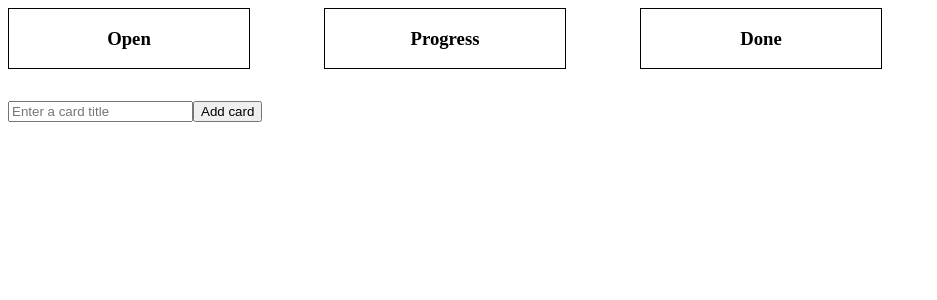
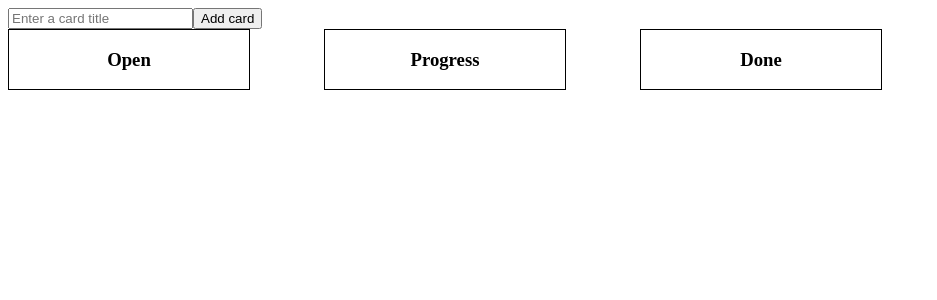
Before and after one commit to Paqura/courses-up, a React (Create React App) app in the folder client/: page / in a window 1280 px wide. Shown: the top 300 px of the page, without its empty margins (0-937 px from the left). Built offline with nearby package versions, Linux system fonts and the light colour scheme.

Commit message:
move input to top

```diff
--- a/client/src/components/Courses/Courses.tsx
+++ b/client/src/components/Courses/Courses.tsx
@@ -35,6 +35,9 @@ const Courses: React.FC<Props> = ({ addCourse, deleteCourse, courses, changeStat
 
   return (
     <>
+      <input ref={inputRef} type="text" placeholder="Enter a card title" />
+      <Button onClick={add} text="Add card" />
+
       <Table>
         <List
           title={capitalize(CourseStatus.Open)}
@@ -57,9 +60,6 @@ const Courses: React.FC<Props> = ({ addCourse, deleteCourse, courses, changeStat
           changeStatus={changeStatus}
         />
       </Table>
-
-      <input ref={inputRef} type="text" placeholder="Enter a card title" />
-      <Button onClick={add} text="Add card" />
     </>
   )
 };
```
